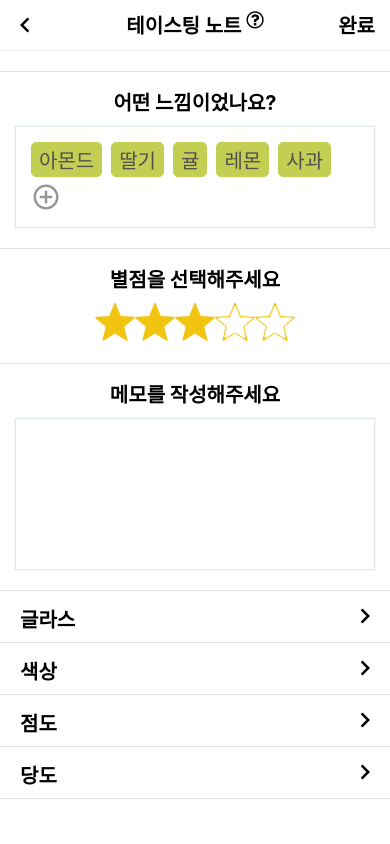
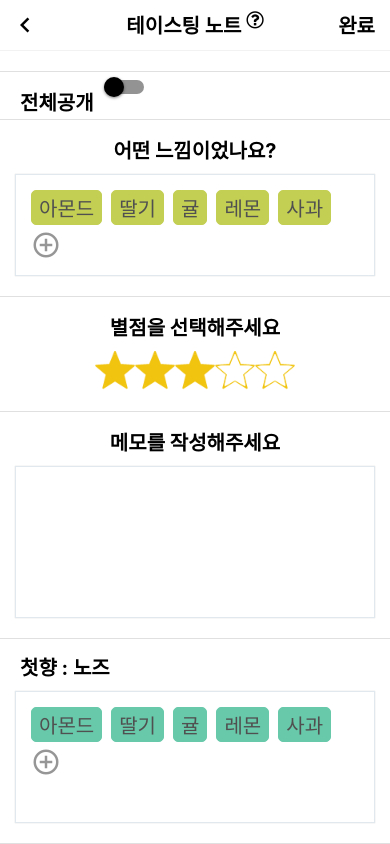
Before and after one commit to ramgthunder12/mobliepoject, a React Native app: screen /WriteDownNote in a window 390 px wide. Shown: the top 844 px of the page. Built offline with nearby package versions, Linux system fonts and the light colour scheme.

Commit message:
v0.0.7
gitignore테스트

```diff
--- a/navigation/screens/WriteDownNote.js
+++ b/navigation/screens/WriteDownNote.js
@@ -9,15 +9,19 @@ import {
   FlatList,
 } from "react-native";
 import React, { useState, useEffect, useRef } from "react";
-import { Header, Icon, Card, Button, Dialog, Slider } from "@rneui/themed";
+import { Header, Icon, Card, Button, Dialog, Slider, Switch } from "@rneui/themed";
 import { TouchableOpacity } from "react-native-gesture-handler";
 import { Rating } from "react-native-ratings";
 
 let TasteId = 0; //느낌 버튼 id
+let ScentId = 0; //첫향 버튼 id
 let GlassId = 0; //글라스 버튼 id
 
 export default function WriteDownNote({ navigation }) {
   const [buttonText, setButtonText] = useState(""); //버튼 이름
+
+  /*전체공개*/
+  const [FullOpen, setFullOpen] = useState(false);
 
   /*느낌 */
   const [showTasteTextInput, setshowTasteTextInput] = useState([]); //textinput 생성 및 삭제
@@ -31,6 +35,13 @@ export default function WriteDownNote({ navigation }) {
 
   /*메모 */
   const [memoText, setMemoText] = useState(""); //메모 내용
+
+  /*첫향*/
+  const [showScentTextInput, setshowScentTextInput] = useState([]); //textinput 생성 및 삭제
+  const [Scents, setScents] = useState([]); //첫향 버튼 배열
+  const [pressedScentIds, setPressedScentIds] = useState([]); //첫향 버튼을 누른 버튼id
+  const [DeleteScent, setDeleteScent] = useState(false); //첫향 버튼 삭제 Dialog on/off
+  const [DeleteScentId, setDeleteScentId] = useState({ bId: 0 }); //삭제 시 첫향 버튼 id
 
   /*글라스*/
   const [GlassExpanded, setGlassExpanded] = useState(false); //글라스 기능 활성화
@@ -155,6 +166,65 @@ export default function WriteDownNote({ navigation }) {
     }
   };
   /********************별점********************/
+
+  /********************첫향********************/
+  const addScent = () => {
+    //느낌추가
+    const newScent = {
+      //새로운 버튼 추가
+      id: ScentId,
+      text: buttonText,
+    };
+
+    if (buttonText.length === 0) {
+      //이름 입력 안하면 종료
+      setshowScentTextInput(showScentTextInput.slice(1)); //textinput 제거
+      return;
+    }
+
+    setScents((prevScents) => [...prevScents, newScent]); //느낌 버튼 추가
+    ScentId++; //버튼 id 증가
+
+    setshowScentTextInput(showScentTextInput.slice(1)); //textinput 제거
+    setButtonText(""); //버튼 이름 초기화
+  };
+
+  const writeScent = () => {
+    //버튼(느낌) 추가 전 textinput
+    if (showScentTextInput.length === 0) {
+      setshowScentTextInput([...showScentTextInput, { id: 1 }]);
+    }
+  };
+
+  const handlePressScent = (buttonId) => {
+    //느낌 버튼을 누른 버튼id
+    // 토글 상태 변경
+    setPressedScentIds((prevPressedButtonIds) => {
+      if (prevPressedButtonIds.includes(buttonId)) {
+        // 이미 눌린 경우, 제거
+        return prevPressedButtonIds.filter((id) => id !== buttonId);
+      } else {
+        // 눌리지 않은 경우, 추가
+        return [...prevPressedButtonIds, buttonId];
+      }
+    });
+  };
+
+  const DeleteScentDialog = (bId) => {
+    //느낌 버튼 삭제 Dialog on/off
+    setDeleteScentId({ bId });
+    setDeleteScent(!DeleteScent);
+  };
+
+  const DeleteScentBtn = () => {
+    //느낌 버튼 삭제하기
+    const updatedScents = Scents.filter(
+      (Scent) => Scent.id !== DeleteScentId.bId
+    );
+    setScents(updatedScents);
+    setDeleteScent(!DeleteScent);
+  };
+  /********************첫향********************/
 
   /********************글라스********************/
   const handleGlassAnimate = () => {
@@ -327,6 +397,20 @@ export default function WriteDownNote({ navigation }) {
       TasteId++; //버튼 id 증가
     });
 
+    /*첫향 초기화 */
+    const ScentData = [
+      { id: 0, text: "아몬드" },
+      { id: 1, text: "딸기" },
+      { id: 2, text: "귤" },
+      { id: 3, text: "레몬" },
+      { id: 4, text: "사과" },
+    ];
+
+    ScentData.forEach((Scent) => {
+      setScents((prevScents) => [...prevScents, Scent]); //첫향 버튼 추가
+      ScentId++; //버튼 id 증가
+    });
+
     /*글라스 초기화 */
     const GlassData = [
       { id: 0, text: "온더락" },
@@ -336,7 +420,7 @@ export default function WriteDownNote({ navigation }) {
     ];
 
     GlassData.forEach((Glass) => {
-      setGlasss((prevGlasss) => [...prevGlasss, Glass]); //느낌 버튼 추가
+      setGlasss((prevGlasss) => [...prevGlasss, Glass]); //첫향 버튼 추가
       GlassId++; //버튼 id 증가
     });
 
@@ -384,13 +468,30 @@ export default function WriteDownNote({ navigation }) {
         showsVerticalScrollIndicator={false}
         style={styles.scrollView}
       >
+        {/********************전체공개********************/}
+        <Card.Divider style={{ marginTop: 20 }} />
+        <View style={{flexDirection: "row",
+    justifyContent: "flex-start",}}>
+          <Text
+            style={[styles.noteTitleText, { marginLeft: 20, }]}
+          >
+            전체공개
+          </Text>
+          <Switch
+            color="#000000"
+            value={FullOpen}
+            onValueChange={(value) => setFullOpen(value)}
+            style={{marginLeft: 10, marginTop: -10,}}
+          />
+        </View>
+
         {/********************느낌********************/}
-        <Card.Divider style={{ marginTop: 20 }} />
+        <Card.Divider style={{ marginTop: 3 }} />
         <View style={styles.noteTitleView}>
           <Text style={styles.noteTitleText}>어떤 느낌이었나요?</Text>
         </View>
         <Card containerStyle={{ marginTop: 10 }}>
-          <View style={styles.tasteButtonView}>
+          <View style={styles.addButtonView}>
             {Tastes.map((button) => (
               <View key={button.id} style={{ marginRight: 5, marginBottom: 5 }}>
                 <TouchableOpacity
@@ -472,6 +573,73 @@ export default function WriteDownNote({ navigation }) {
           </View>
         </Card>
 
+        {/********************첫향:노즈********************/}
+        <Card.Divider style={{ marginTop: 20 }} />
+          <View style={styles.noteExpandTitle}>
+            <Text
+              style={[styles.noteTitleText, { marginLeft: 20, marginTop: -2 }]}
+            >
+              첫향 : 노즈
+            </Text>
+            {/*날짜 및 시간*/}
+          </View>
+
+            <Card containerStyle={{ marginTop: 10 }}>
+              <ScrollView
+                showsVerticalScrollIndicator={false}
+                nestedScrollEnabled={true}//중첩 스크롤뷰 인식
+                style={{ height: 100 }}
+              >
+                <View style={styles.addButtonView}>
+                  {Scents.map((button) => (
+                    <View
+                      key={button.id}
+                      style={{ marginRight: 5, marginBottom: 5 }}
+                    >
+                      <TouchableOpacity
+                        onPress={() => handlePressScent(button.id)}
+                        onLongPress={() => DeleteScentDialog(button.id)}
+                        style={[
+                          styles.ScentTouchableOpacity,
+                          {
+                            backgroundColor: pressedScentIds.includes(button.id)
+                              ? "rgb(230,230,230)"
+                              : "rgb(104,201,170)", // 배경색 설정
+                            borderColor: pressedScentIds.includes(button.id)
+                              ? "rgb(230,230,230)"
+                              : "rgb(104,201,170)", // 테두리 색상 설정
+                          },
+                        ]}
+                      >
+                        <Text style={{ fontSize: 20, color: "rgb(80,80,80)" }}>
+                          {button.text}
+                        </Text>
+                      </TouchableOpacity>
+                    </View>
+                  ))}
+
+                  {showScentTextInput.map((textinput) => (
+                    <TextInput
+                      key={textinput.id}
+                      autoFocus={true}
+                      multiline
+                      maxLength={10}
+                      onChangeText={(text) => setButtonText(text)}
+                      onEndEditing={() => addScent()}
+                      style={styles.ScentTextInput}
+                    />
+                  ))}
+                  <TouchableOpacity onPress={writeScent}>
+                    <Icon
+                      name="add-circle-outline"
+                      color="rgb(150,150,150)"
+                      size={30}
+                    />
+                  </TouchableOpacity>
+                </View>
+              </ScrollView>
+            </Card>
+
         {/********************글라스********************/}
         <Card.Divider style={{ marginTop: 20 }} />
         <View style={styles.noteExpandView}>
@@ -500,9 +668,10 @@ export default function WriteDownNote({ navigation }) {
             <Card containerStyle={{ marginTop: 10 }}>
               <ScrollView
                 showsVerticalScrollIndicator={false}
-                style={{ height: 100 }}
+                nestedScrollEnabled={true}//중첩 스크롤뷰 인식
+                style={{ height: "100%" }}
               >
-                <View style={styles.GlassButtonView}>
+                <View style={styles.addButtonView}>
                   {Glasss.map((button) => (
                     <View
                       key={button.id}
@@ -793,6 +962,33 @@ export default function WriteDownNote({ navigation }) {
         </Dialog.Actions>
       </Dialog>
 
+      {/********************첫향 버튼 삭제 Dialog********************/}
+      <Dialog
+        isVisible={DeleteScent}
+        onBackdropPress={() => DeleteScentDialog(0)}
+      >
+        <Dialog.Title
+          title={`${Scents[DeleteScentId.bId]?.text}를 삭제하시겠습니까?`}
+        />
+
+        <Dialog.Actions>
+          <View
+            style={{
+              flexDirection: "row",
+              justifyContent: "space-between",
+            }}
+          >
+            <Dialog.Button
+              title="삭제"
+              onPress={() => {
+                DeleteScentBtn();
+              }}
+            />
+            <Dialog.Button title="취소" onPress={() => DeleteScentDialog(0)} />
+          </View>
+        </Dialog.Actions>
+      </Dialog>
+
       {/********************글라스 버튼 삭제 Dialog********************/}
       <Dialog
         isVisible={DeleteGlass}
@@ -858,7 +1054,7 @@ const styles = StyleSheet.create({
     fontSize: 20,
     fontWeight: "bold",
   },
-  tasteButtonView: {
+  addButtonView: {
     flexDirection: "row",
     flexWrap: "wrap", //자동확장
     justifyContent: "flex-start",
@@ -891,10 +1087,13 @@ const styles = StyleSheet.create({
     flexDirection: "row",
     justifyContent: "space-between",
   },
-  GlassButtonView: {
-    flexDirection: "row",
-    flexWrap: "wrap", //자동확장
-    justifyContent: "flex-start",
+  ScentTouchableOpacity: {
+    marginRight: 4,
+    borderWidth: 1, // 테두리 두께 설정
+    borderRadius: 5, // 테두리의 둥근 정도 설정
+    padding: 2,
+    paddingLeft: 7,
+    paddingRight: 7,
   },
   GlassTouchableOpacity: {
     marginRight: 4,
```
Also changed, not shown: 1 other file (tests, documents, lock files or other folders).
